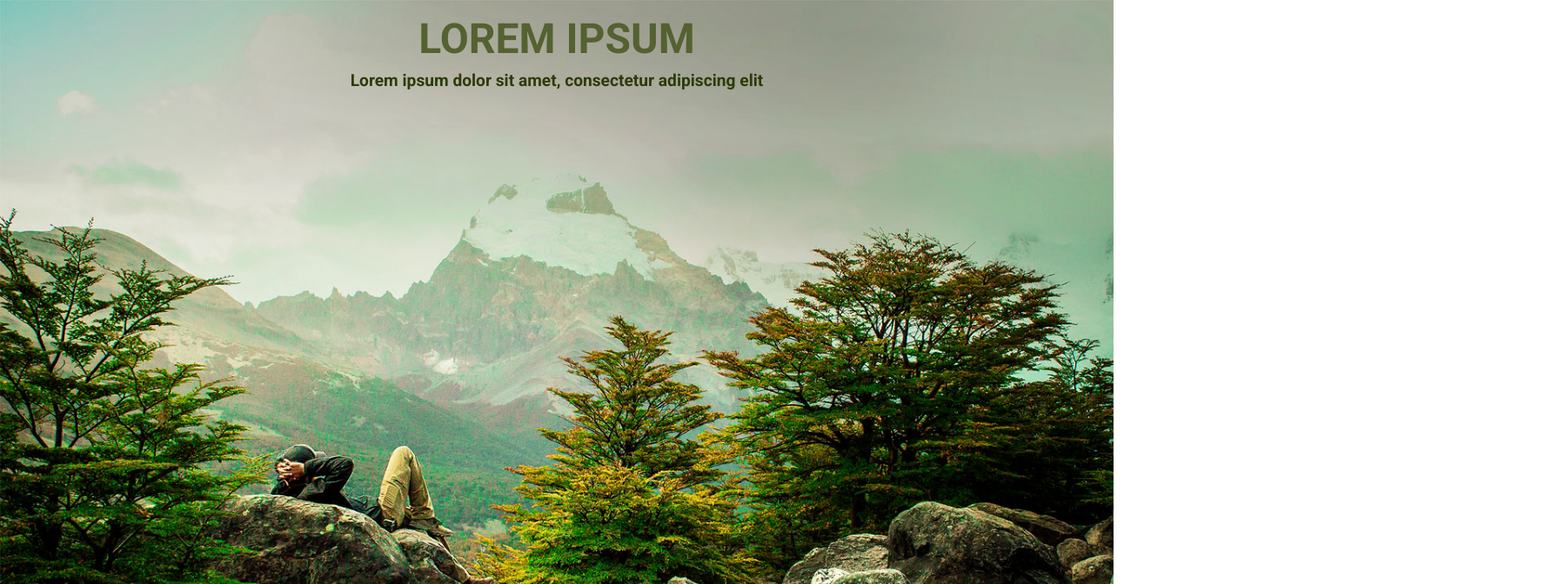
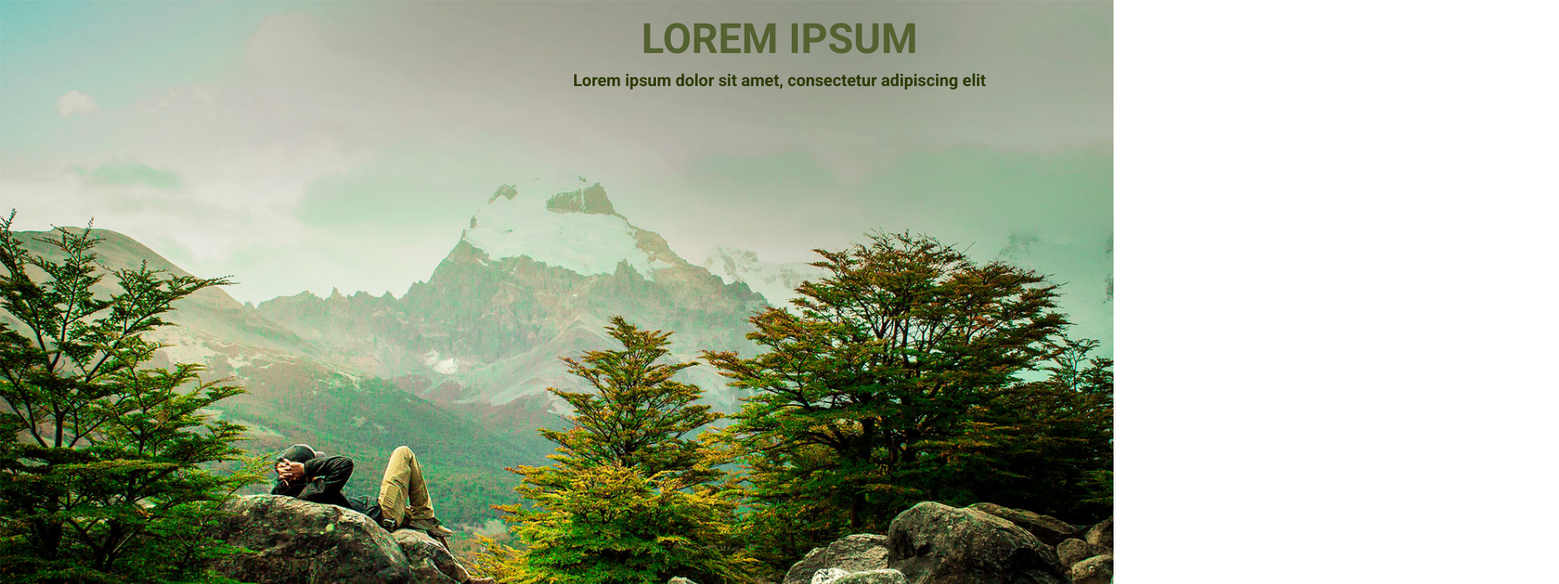
Before and after one commit to GabrielaSAP/provaDot, a website: page index.html in a window 1280 px wide. Shown: the top 672 px of the page at 87% size, 1792 px wide, since content can reach past the window. Drawn offline with Linux system fonts and the light colour scheme.

Commit message:
Landing page Finished

```diff
--- a/css/styles.css
+++ b/css/styles.css
@@ -15,8 +15,15 @@ h1 {
     margin-top: 1rem;
     margin-bottom: 1rem;
 }
+header {
+    margin-left:auto;
+    margin-right:auto;
+    padding-bottom: 1em;
+    padding-left: 20%;
+    padding-right: 20%;
+}
 header strong {
-
+    font-weight: 400;
 }
 section,footer, section > figure{
     background-color: #454545;
@@ -39,9 +46,13 @@ section:last-of-type, article > figure{
         font-size: 3rem;
         margin-bottom: 0.5rem;
     }
+    header {
+        width: inherit;
+    }
     header strong {
         color: #2d3b09;
         font-size: 1.2rem;
+        font-weight: 600;
     }
     .gp-landing-page{
         height:100vh;
```
